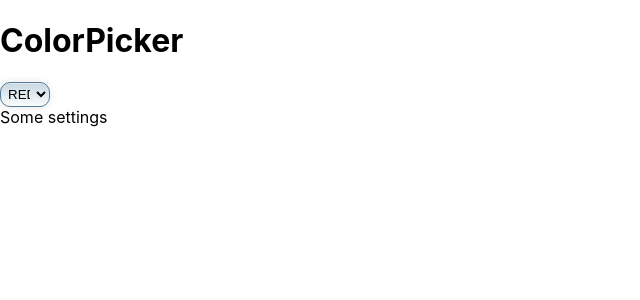
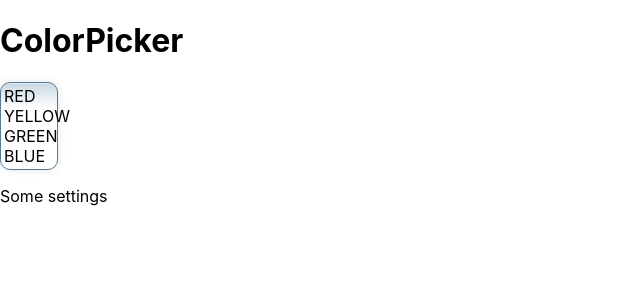
Before and after one commit to SanyaSukhariev/react-colorpicker, a React (Create React App) app: page / in a window 1280 px wide. Shown: the top 300 px of the page, without its empty margins (0-640 px from the left). Built offline with nearby package versions, Linux system fonts and the light colour scheme.

Commit message:
change select to ul and options to li

```diff
--- a/src/components/ColorList/ColorList.js
+++ b/src/components/ColorList/ColorList.js
@@ -4,12 +4,12 @@ import classes from "../ColorList/ColorList.module.css";
 
 const ColorList =()=>{
     return(
-        <select className={classes.item}>
-        <option value="Red"> RED </option>
-        <option value="Yellow"> YELLOW </option>
-        <option value="Green"> GREEN </option>
-        <option value="Blue"> BLUE </option>
-      </select>
+        <ul className={classes.item}>
+        <li value="Red"> RED </li>
+        <li value="Yellow"> YELLOW </li>
+        <li value="Green"> GREEN </li>
+        <li value="Blue"> BLUE </li>
+      </ul>
     )
 }
 
```
